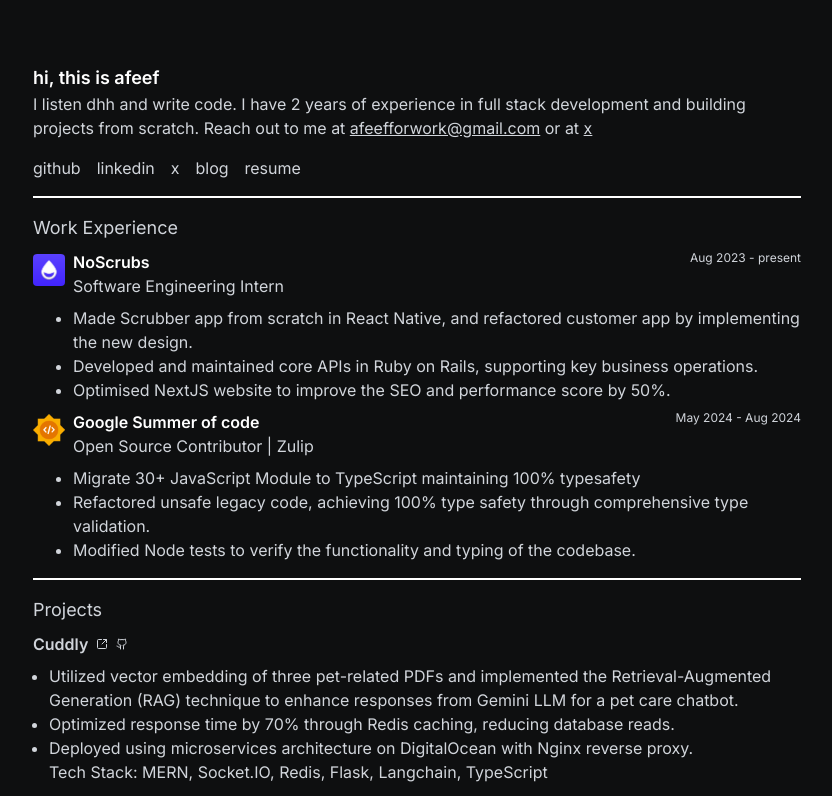
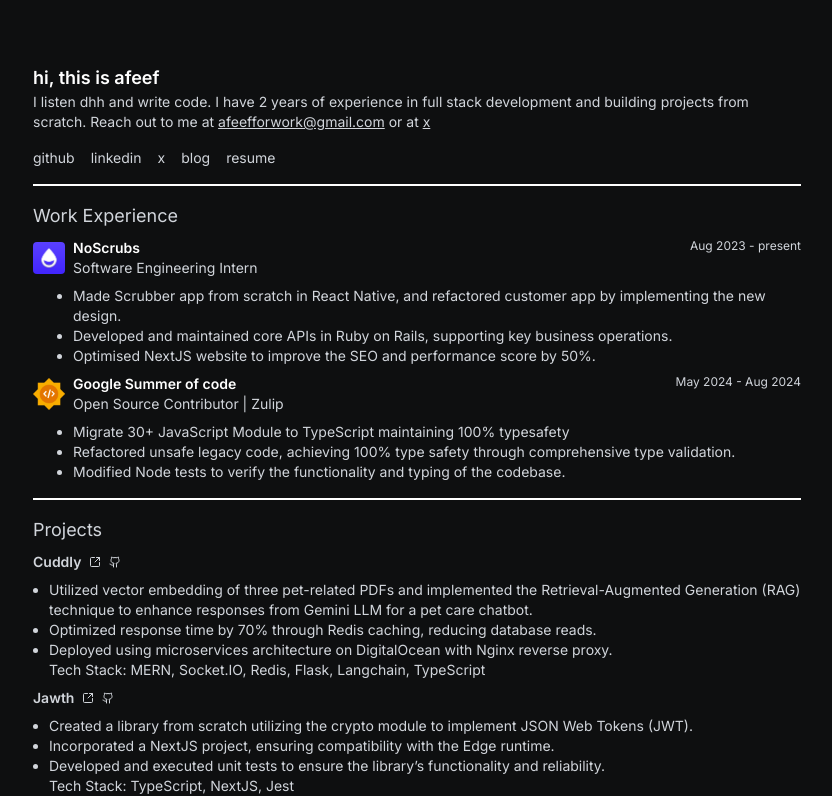
Before and after one commit to afeefuddin/portfolio, a Next.js app: page /v2 in a window 1280 px wide. Shown: the top 796 px of the page, without its empty margins (223-1055 px from the left). Built offline with nearby package versions, Linux system fonts and the light colour scheme.

Commit message:
fix font

```diff
--- a/src/app/v2/page.tsx
+++ b/src/app/v2/page.tsx
@@ -5,7 +5,7 @@
 
 export default function V2() {
   return (
-    <div className="bg-[#0E0F10] px-8">
+    <div className="bg-[#0E0F10] px-8 text-sm">
       <div className="max-w-3xl items-center mx-auto w-full py-16  text-gray-300">
         <div>
           <div className="text-lg text-white font-semibold">
```
